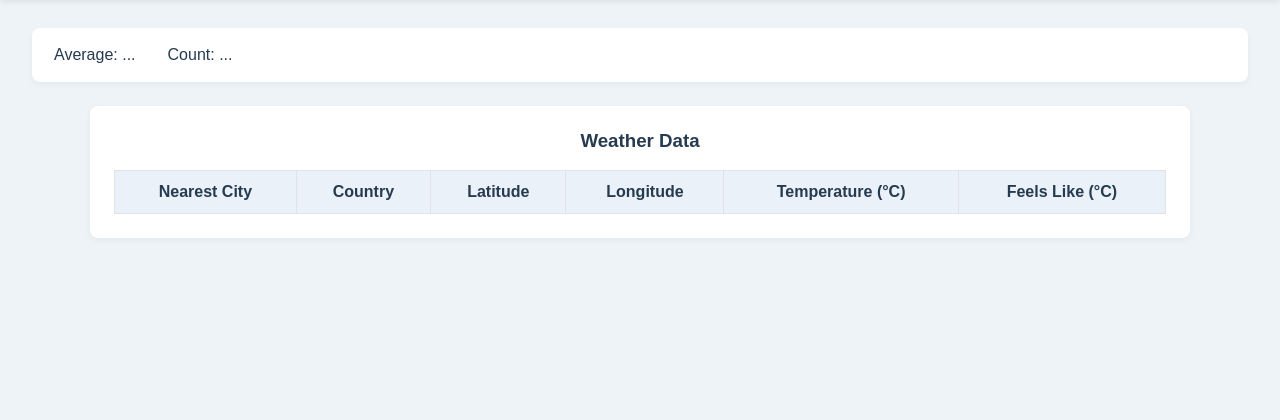
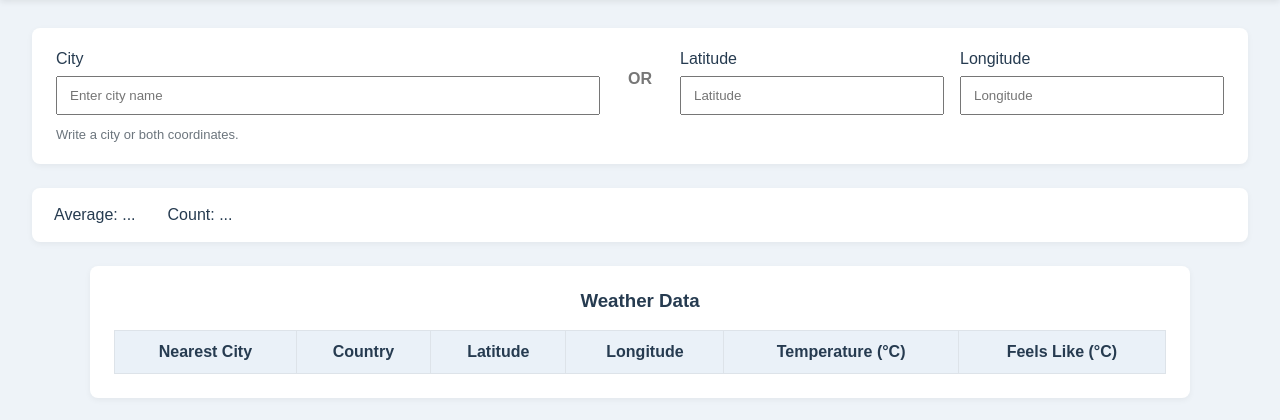
Before and after one commit to OnigiriRolls/PythonExercises, a Django app: page /home/ in a window 1280 px wide. Shown: the part 64-484 px from the top of the page. Run offline with Django 5.2, Linux system fonts and the light colour scheme; the visitor is signed in with stand-in values (Sample User, id 1); lists and menus that the app fills with data are empty.

Commit message:
Added city/coordinates inputs

```diff
--- a/WeatherApp/weather/static/css/home.css
+++ b/WeatherApp/weather/static/css/home.css
@@ -82,6 +82,87 @@
         padding: 28px 32px;
     }
 
+    .location-form {
+        margin-bottom: 24px;
+        padding: 22px 24px;
+        background-color: white;
+        border-radius: 8px;
+        box-shadow: 0 2px 6px rgba(0, 0, 0, 0.05);
+    }
+
+    .location-form h3 {
+        margin: 0 0 18px;
+    }
+
+    .location-inputs {
+        display: grid;
+        grid-template-columns: minmax(250px, 1fr) auto minmax(350px, 1fr);
+        align-items: center;
+        gap: 24px;
+        width: 100%;
+    }
+
+    .coordinates-group {
+        display: flex;
+        gap: 16px;
+        min-width: 0;
+    }
+
+    .coordinates-group .input-group {
+        flex: 1;
+        min-width: 0;
+    }
+
+    .input-group {
+        display: flex;
+        flex-direction: column;
+        flex: 1;
+        min-width: 0;
+    }
+
+    .input-group label {
+        margin-bottom: 8px;
+    }
+
+    .city-group {
+        max-width: 550px;
+    }
+
+    .input-group input {
+        width: 100%;
+        box-sizing: border-box;
+        padding: 10px 12px;
+    }
+
+    .or-divider {
+        align-self: center;
+        font-weight: bold;
+        color: #777;
+        padding: 0 4px;
+        margin-bottom: 8px;
+    }
+
+    .input-group input:focus {
+        border-color: #2878c8;
+        box-shadow: 0 0 0 2px rgba(40, 120, 200, 0.15);
+    }
+
+    .location-hint {
+        margin-top: 12px;
+        font-size: 13px;
+        color: #6c757d;
+    }
+
+    .location-error {
+        margin-top: 6px;
+        color: #dc3545;
+        font-size: 13px;
+    }
+
+    .location-error:empty {
+        display: none;
+    }
+
     .average-result {
         display: flex;
         align-items: center;
--- a/WeatherApp/weather/static/js/home.js
+++ b/WeatherApp/weather/static/js/home.js
@@ -1,5 +1,56 @@
 const temperaturesForm = document.getElementById("temperatures-form");
 const averageForm = document.getElementById("average-form");
+
+function getLocationInputs() {
+    const city = document.getElementById("city").value.trim();
+    const latitude = document.getElementById("latitude").value.trim();
+    const longitude = document.getElementById("longitude").value.trim();
+    const errorElement = document.getElementById("location-error");
+    errorElement.textContent = "";
+
+    if (!latitude && !longitude) {
+        if (!city) {
+            errorElement.textContent = "Enter a city or both coordinates.";
+            return null;
+        }
+        return { city, latitude: "", longitude: "" };
+    }
+
+    if (!latitude || !longitude) {
+        errorElement.textContent = "Enter both latitude and longitude.";
+        return null;
+    }
+
+    const decimalPattern = /^-?\d+(\.\d{1,2})?$/;
+    if (!decimalPattern.test(latitude) || !decimalPattern.test(longitude)) {
+        errorElement.textContent = "Coordinates can have at most 2 decimal places.";
+        return null;
+    }
+
+    const lat = Number(latitude);
+    const lon = Number(longitude);
+    if (lat < -90 || lat > 90) {
+        errorElement.textContent = "Latitude must be between -90 and 90.";
+        return null;
+    }
+    if (lon < -180 || lon > 180) {
+        errorElement.textContent = "Longitude must be between -180 and 180.";
+        return null;
+    }
+
+    return { city, latitude, longitude };
+}
+
+function createLocationFormData(form) {
+    const location = getLocationInputs();
+    if (!location) return null;
+
+    const formData = new FormData(form);
+    formData.set("city", location.city);
+    formData.set("latitude", location.latitude);
+    formData.set("longitude", location.longitude);
+    return formData;
+}
 
 temperaturesForm.addEventListener("submit", async function (event) {
     event.preventDefault();
@@ -7,9 +58,12 @@ temperaturesForm.addEventListener("submit", async function (event) {
     button.disabled = true;
 
     try {
+        const formData = createLocationFormData(temperaturesForm);
+        if (!formData) return;
+
         const response = await fetch(temperaturesForm.action, {
             method: "POST",
-            body: new FormData(temperaturesForm),
+            body: formData,
         });
         const data = await response.json();
 
@@ -17,7 +71,7 @@ temperaturesForm.addEventListener("submit", async function (event) {
             throw new Error("Could not retrieve weather data.");
         }
         if (data.api_error) {
-            alert(data.api_error);
+            document.getElementById("location-error").textContent = data.api_error;
             return;
         }
 
@@ -42,7 +96,7 @@ temperaturesForm.addEventListener("submit", async function (event) {
             tbody.appendChild(row);
         }
     } catch (error) {
-        alert(error.message);
+        document.getElementById("location-error").textContent = error.message;
     } finally {
         button.disabled = false;
     }
@@ -55,9 +109,12 @@ averageForm.addEventListener("submit", async function (event) {
     button.disabled = true;
 
     try {
+        const formData = createLocationFormData(averageForm);
+        if (!formData) return;
+
         const response = await fetch(averageForm.action, {
             method: "POST",
-            body: new FormData(averageForm),
+            body: formData,
         });
         const data = await response.json();
 
@@ -65,17 +122,14 @@ averageForm.addEventListener("submit", async function (event) {
             throw new Error("Could not calculate the average.");
         }
         if (data.api_error) {
-            alert(data.api_error);
+            document.getElementById("location-error").textContent = data.api_error;
             return;
         }
 
-        document.getElementById("average-value").textContent =
-            data.average === null ? "No data yet" : `${data.average} °C`;
-        document.getElementById("average-count").textContent =
-            data.count;
-
+        document.getElementById("average-value").textContent = data.average === null ? "No data yet" : `${data.average} °C`;
+        document.getElementById("average-count").textContent = data.count;
     } catch (error) {
-        alert(error.message);
+        document.getElementById("location-error").textContent = error.message;
     } finally {
         button.disabled = false;
     }
--- a/WeatherApp/weather/templates/home.html
+++ b/WeatherApp/weather/templates/home.html
@@ -40,6 +40,33 @@
     </header>
 
     <main class="main-content">
+
+        <div class="location-form">
+            <div class="location-inputs">
+                <div class="input-group city-group">
+                    <label for="city">City</label>
+                    <input type="text" id="city" name="city" placeholder="Enter city name">
+                </div>
+                <div class="or-divider">OR</div>
+                <div class="coordinates-group">
+                    <div class="input-group">
+                        <label for="latitude">Latitude</label>
+                        <input type="number" id="latitude" name="latitude" step="0.01" min="-90" max="90"
+                            placeholder="Latitude">
+                    </div>
+                    <div class="input-group">
+                        <label for="longitude">Longitude</label>
+                        <input type="number" id="longitude" name="longitude" step="0.01" min="-180" max="180"
+                            placeholder="Longitude">
+                    </div>
+                </div>
+            </div>
+            <div class="location-hint">
+                Write a city or both coordinates.
+            </div>
+            <div id="location-error" class="location-error" role="alert"></div>
+        </div>
+
         <div class="average-result">
             <p>Average: <span id="average-value">...</span></p>
             <p>Count: <span id="average-count">...</span></p>
```
Also changed, not shown: WeatherApp/weather/api_views.py (+24 -4 lines), WeatherApp/weather/models.py (+32 -0 lines), WeatherApp/weather/services.py (+139 -21 lines), WeatherApp/weather/migrations/0003_location_temperatureaverage_location_and_more.py (added).
